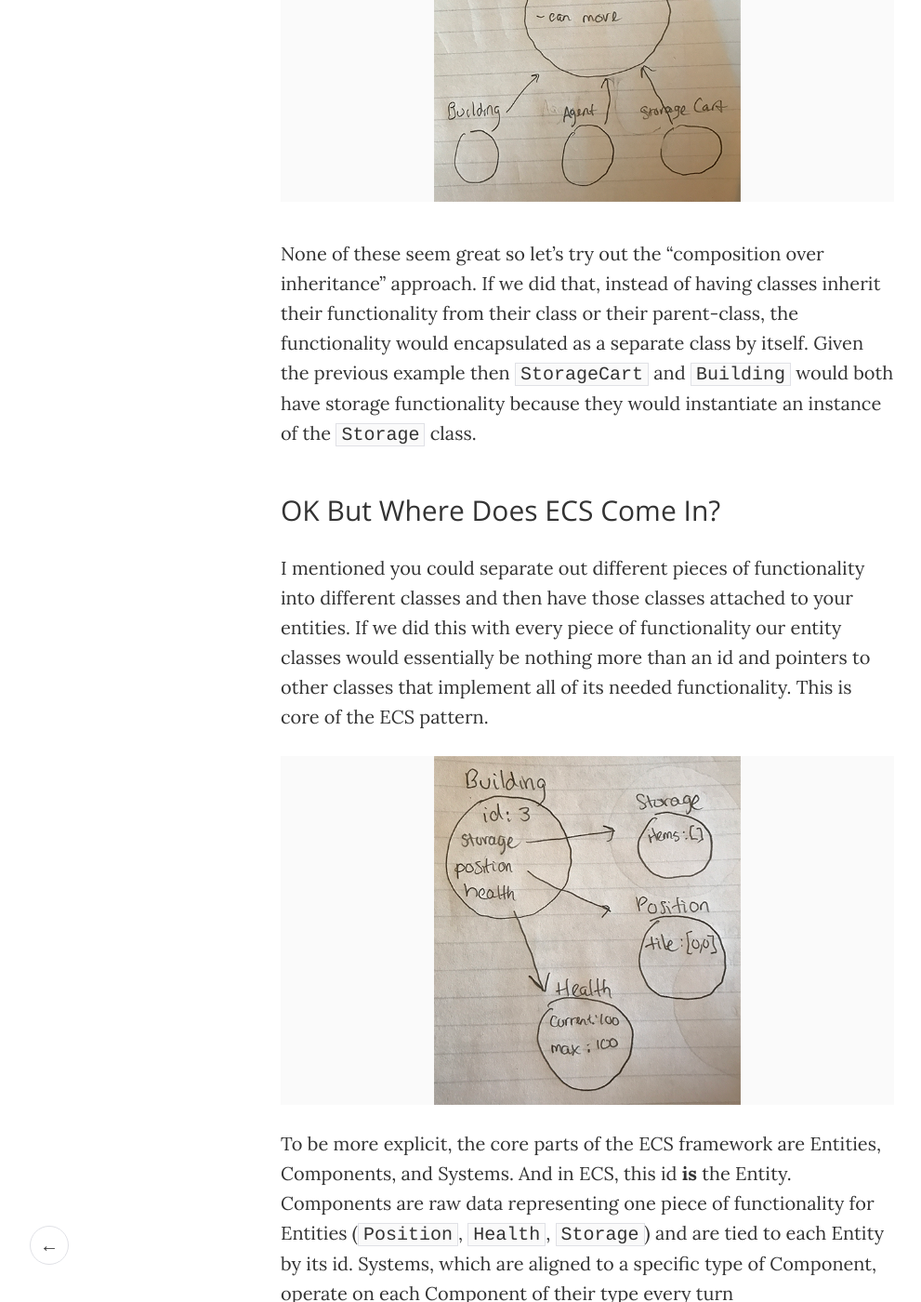
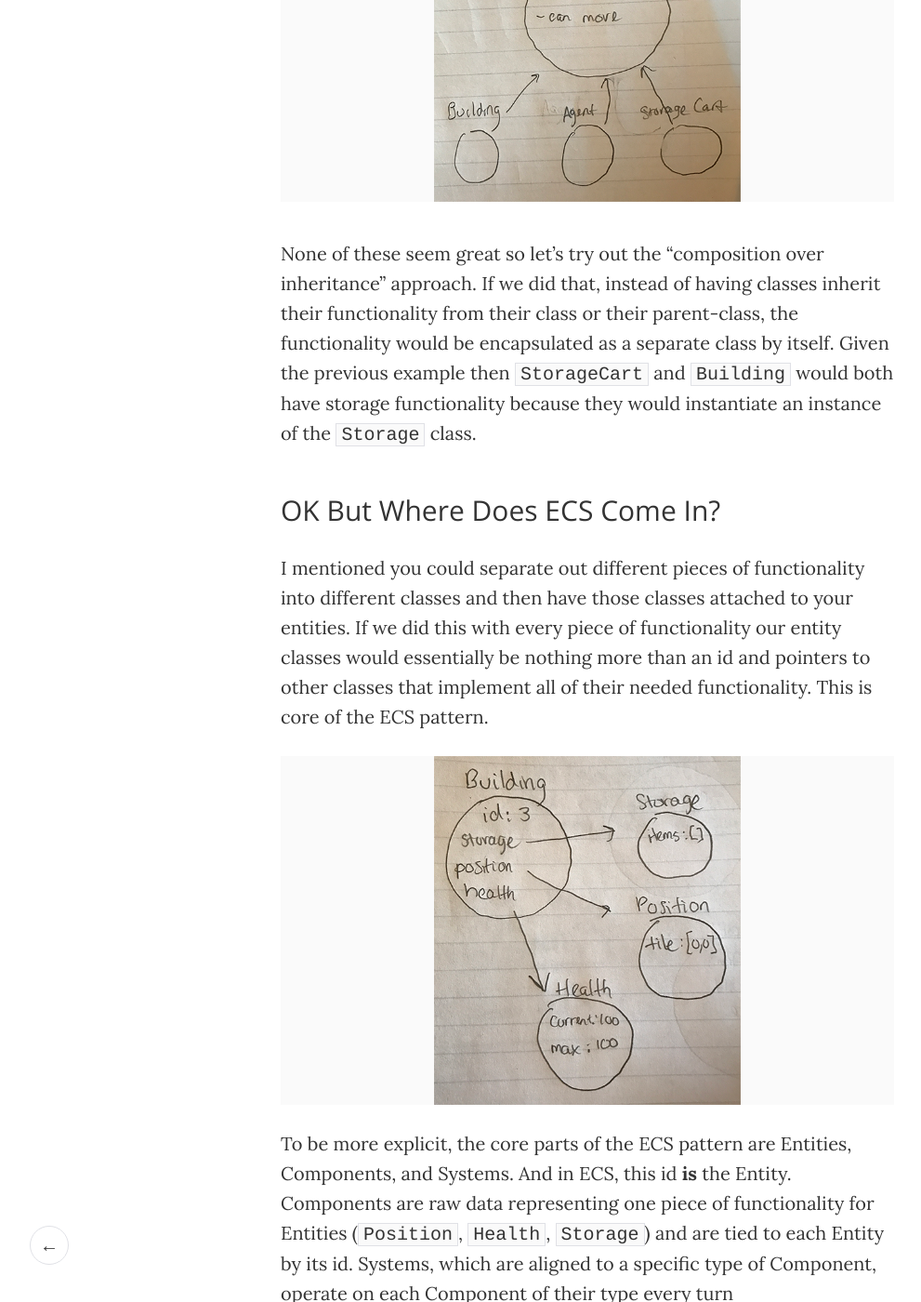
Before and after one commit to trash/trash.github.io, a Jekyll site: the page built from _posts/2017-01-01-ecs-ez.md, in a window 1280 px wide and 1400 px high, scrolled down 3447 px. Shown: the whole window at 93% size, without its empty margins (8-999 px from the left). Built offline with Jekyll 4.4.1, drawn with Linux system fonts in a browser that asks for light colours; some of the changed text lies outside the part shown.

Commit message:
Final edits

````diff
--- a/_posts/2017-01-01-ecs-ez.md
+++ b/_posts/2017-01-01-ecs-ez.md
@@ -41,17 +41,17 @@
         <img src="/images/2017-01-01/oop-figure3.png"/>
     </div>
 
-None of these seem great so let's try out the "composition over inheritance" approach. If we did that, instead of having classes inherit their functionality from their class or their parent-class, the functionality would encapsulated as a separate class by itself. Given the previous example then `StorageCart` and `Building` would both have storage functionality because they would instantiate an instance of the `Storage` class.
+None of these seem great so let's try out the "composition over inheritance" approach. If we did that, instead of having classes inherit their functionality from their class or their parent-class, the functionality would be encapsulated as a separate class by itself. Given the previous example then `StorageCart` and `Building` would both have storage functionality because they would instantiate an instance of the `Storage` class.
 
 ### OK But Where Does ECS Come In?
 
-I mentioned you could separate out different pieces of functionality into different classes and then have those classes attached to your entities. If we did this with every piece of functionality our entity classes would essentially be nothing more than an id and pointers to other classes that implement all of its needed functionality. This is core of the ECS pattern.
+I mentioned you could separate out different pieces of functionality into different classes and then have those classes attached to your entities. If we did this with every piece of functionality our entity classes would essentially be nothing more than an id and pointers to other classes that implement all of their needed functionality. This is core of the ECS pattern.
 
 <div class="small-image">
     <img src="/images/2017-01-01/composed-object.png"/>
 </div>
 
-To be more explicit, the core parts of the ECS framework are Entities, Components, and Systems. And in ECS, this id **is** the Entity. Components are raw data representing one piece of functionality for Entities (`Position`, `Health`, `Storage`) and are tied to each Entity by its id. Systems, which are aligned to a specific type of Component, operate on each Component of their type every turn (`StorageSystem` operates on `StorageComponents`).
+To be more explicit, the core parts of the ECS pattern are Entities, Components, and Systems. And in ECS, this id **is** the Entity. Components are raw data representing one piece of functionality for Entities (`Position`, `Health`, `Storage`) and are tied to each Entity by its id. Systems, which are aligned to a specific type of Component, operate on each Component of their type every turn (`StorageSystem` operates on `StorageComponents`).
 
 ## Ripple ECS Architecture
 
@@ -75,7 +75,7 @@
 ```
 This is the interface for the state of one of the simpler components in the Ripple codebase, the Health component. It contains all the relevant data for keeping track of an entity's health. In this case we just need to know current health and the max health. If you wanted to do damage to an entity you would fetch this component and decrement the `currentHealth` value. We'll get to the specifics of how that works in a bit.
 
-You might be confused by the interface being called `IHealthState` instead of `IHealthComponent`. This is really an implementation detail. I decided to have components exist as wrapper objects with a reference to the actual state and then some extra metadata like the name of the component. This was done to make identifying the components in code a bit easier.<a class="citation">[1]</a> Here's the full file for context to see what I'm talking about:
+You might be confused by the interface being called `IHealthState` instead of `IHealthComponent`. This is really an implementation detail. I decided to have components exist as wrapper objects containing a reference to the actual state and then some extra metadata like the name of the component. This was done to make identifying the components in code a bit easier.<a class="citation">[1]</a> Here's the full file for context to see what I'm talking about:
 
 ```typescript
 import {ComponentEnum} from '../component-enum';
@@ -198,7 +198,7 @@
 
 #### Assemblage Data
 
-Now we have an easy way to create entities of the same type in a jiffy, but what happens if we want to create entities of the same *type* but with different values for their components? With our ball example, we have a way to create a bunch of balls with an assemblage very easily but how do we create a bunch of green balls and a bunch of red balls just as easily?
+Now we have an easy way to create entities of the same type in a jiffy, but what happens if we want to create entities of the same *type* but with different *values* for their components? With our ball example, we have a way to create a bunch of balls with an assemblage very easily but how do we create a bunch of green balls and a bunch of red balls just as easily?
 
 <p class="note" markdown="1">The previous code example would create a Ball with default values for each component. Depending on how you defined your components, this might mean you have a Ball with no color that hasn't been spawned or rendered yet.</p>
 
@@ -245,6 +245,7 @@
 ```
 
 The key in the above code working is this:
+
 ```typescript
 redBallAssemblageData[component.name]
 ```
@@ -362,7 +366,7 @@
 Since functionality is often isolated, when you go to update a piece of functionality you don't have to worry as much about your changes breaking other functionality.
 
 #### Not hindered by iterative development
-ECS is quite flexible so you don’t need to plan out the entire game up front. This is as opposed to inheritance trees where if you don't plan all your classes up front adding new ones can be quite costly in terms of development time.
+ECS is quite flexible so you don’t need to plan out the entire game up front. This is as opposed to inheritance trees where, if you don't plan all your classes up front, adding new ones can be quite costly in terms of development time.
 
 ### Cons
 
````
Also changed, not shown: other parts of _posts/2017-01-01-ecs-ez.md (+15 -12 lines).
